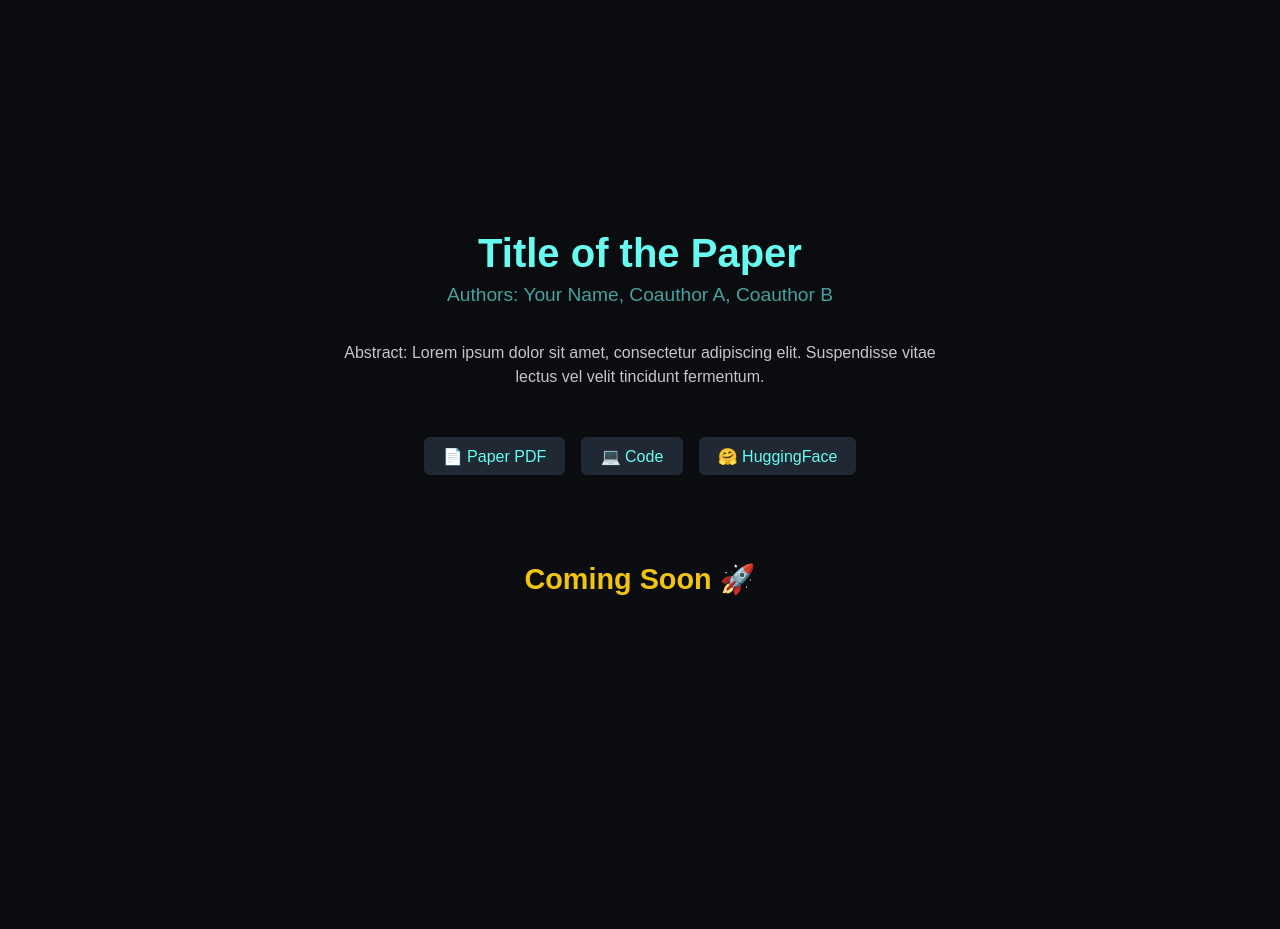
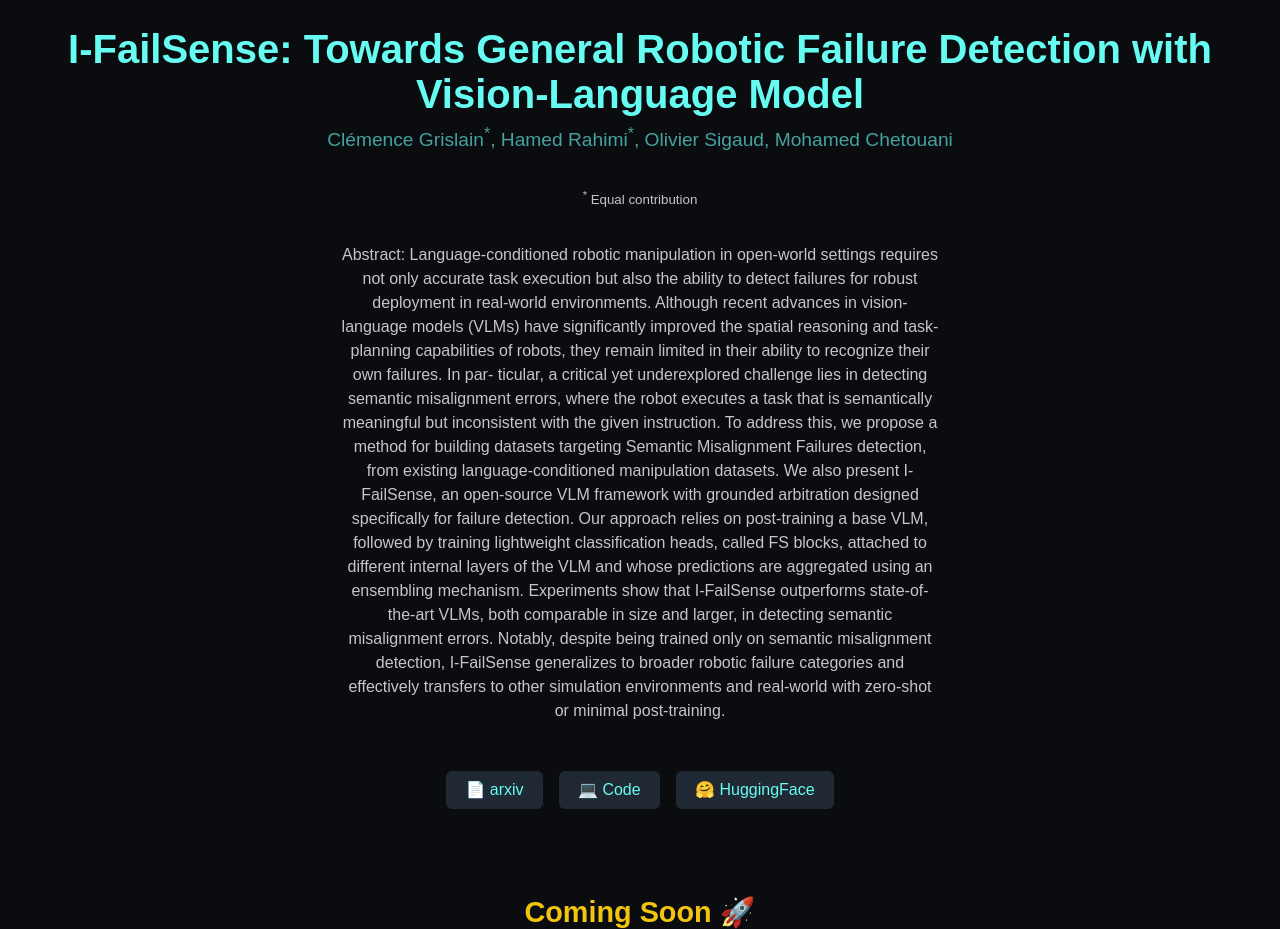
Before and after one commit to clemgris/I-FailSense, a plain HTML site: page index.html in a window 1280 px wide. Before the commit the page ends 800 px from the top, so only its background shows below. Drawn offline with Linux system fonts and the light colour scheme.

Commit message:
Pretty page with chatgpt

```diff
--- a/index.html
+++ b/index.html
@@ -70,16 +70,43 @@
 </head>
 
 <body>
-    <h1>Title of the Paper</h1>
-    <h2>Authors: Your Name, Coauthor A, Coauthor B</h2>
+    <h1>I-FailSense: Towards General Robotic Failure Detection with Vision-Language Model</h1>
+    <h2>
+        Clémence Grislain<sup>*</sup>, Hamed Rahimi<sup>*</sup>, Olivier Sigaud, Mohamed Chetouani
+    </h2>
+    <p><small><sup>*</sup> Equal contribution</small></p>
     <p>
-        Abstract: Lorem ipsum dolor sit amet, consectetur adipiscing elit. Suspendisse vitae lectus vel velit tincidunt
-        fermentum.
+        Abstract: Language-conditioned robotic manipulation in
+        open-world settings requires not only accurate task execution
+        but also the ability to detect failures for robust deployment in
+        real-world environments. Although recent advances in vision-
+        language models (VLMs) have significantly improved the spatial
+        reasoning and task-planning capabilities of robots, they remain
+        limited in their ability to recognize their own failures. In par-
+        ticular, a critical yet underexplored challenge lies in detecting
+        semantic misalignment errors, where the robot executes a task
+        that is semantically meaningful but inconsistent with the given
+        instruction. To address this, we propose a method for building
+        datasets targeting Semantic Misalignment Failures detection,
+        from existing language-conditioned manipulation datasets. We
+        also present I-FailSense, an open-source VLM framework with
+        grounded arbitration designed specifically for failure detection.
+        Our approach relies on post-training a base VLM, followed
+        by training lightweight classification heads, called FS blocks,
+        attached to different internal layers of the VLM and whose
+        predictions are aggregated using an ensembling mechanism.
+        Experiments show that I-FailSense outperforms state-of-the-art
+        VLMs, both comparable in size and larger, in detecting semantic
+        misalignment errors. Notably, despite being trained only on
+        semantic misalignment detection, I-FailSense generalizes to
+        broader robotic failure categories and effectively transfers to
+        other simulation environments and real-world with zero-shot or
+        minimal post-training.
     </p>
     <div class="links">
-        <a href="paper.pdf" target="_blank">📄 Paper PDF</a>
-        <a href="https://github.com/yourusername/your-repo" target="_blank">💻 Code</a>
-        <a href="https://huggingface.co/your-model" target="_blank">🤗 HuggingFace</a>
+        <a href="https://arxiv.org/abs/??" target="_blank">📄 arxiv </a>
+        <a href="https://github.com/clemgirs/I-FailSense" target="_blank">💻 Code</a>
+        <a href="https://huggingface.co/??" target="_blank">🤗 HuggingFace</a>
     </div>
     <div class="coming-soon">Coming Soon 🚀</div>
 </body>
```
